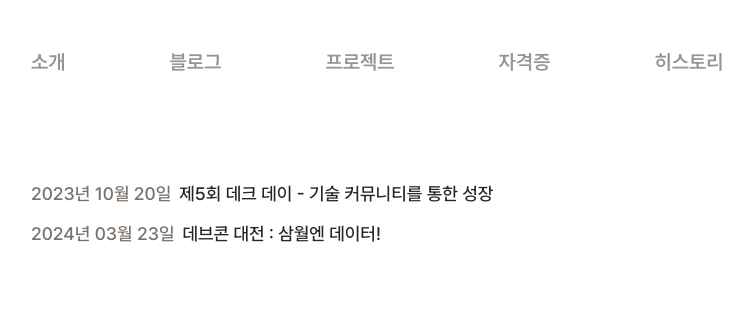
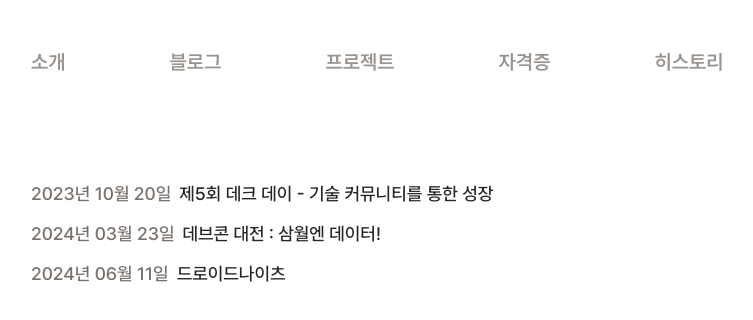
Before and after one commit to enbraining/portfolio, a Next.js app: page /history in a window 1280 px wide. Shown: the top 320 px of the page, without its empty margins (169-922 px from the left). Built offline with nearby package versions, Linux system fonts and the light colour scheme.

Commit message:
droid knights

```diff
--- a/app/history/page.tsx
+++ b/app/history/page.tsx
@@ -9,6 +9,11 @@ export default function Page(){
             id: 2,
             name: "데브콘 대전 : 삼월엔 데이터!",
             date: "2024년 03월 23일"
+        },
+        {
+            id: 3,
+            name: "드로이드나이츠",
+            date: "2024년 06월 11일"
         }
     ]
 
```
Also changed, not shown: 1 other file (tests, documents, lock files or other folders).
